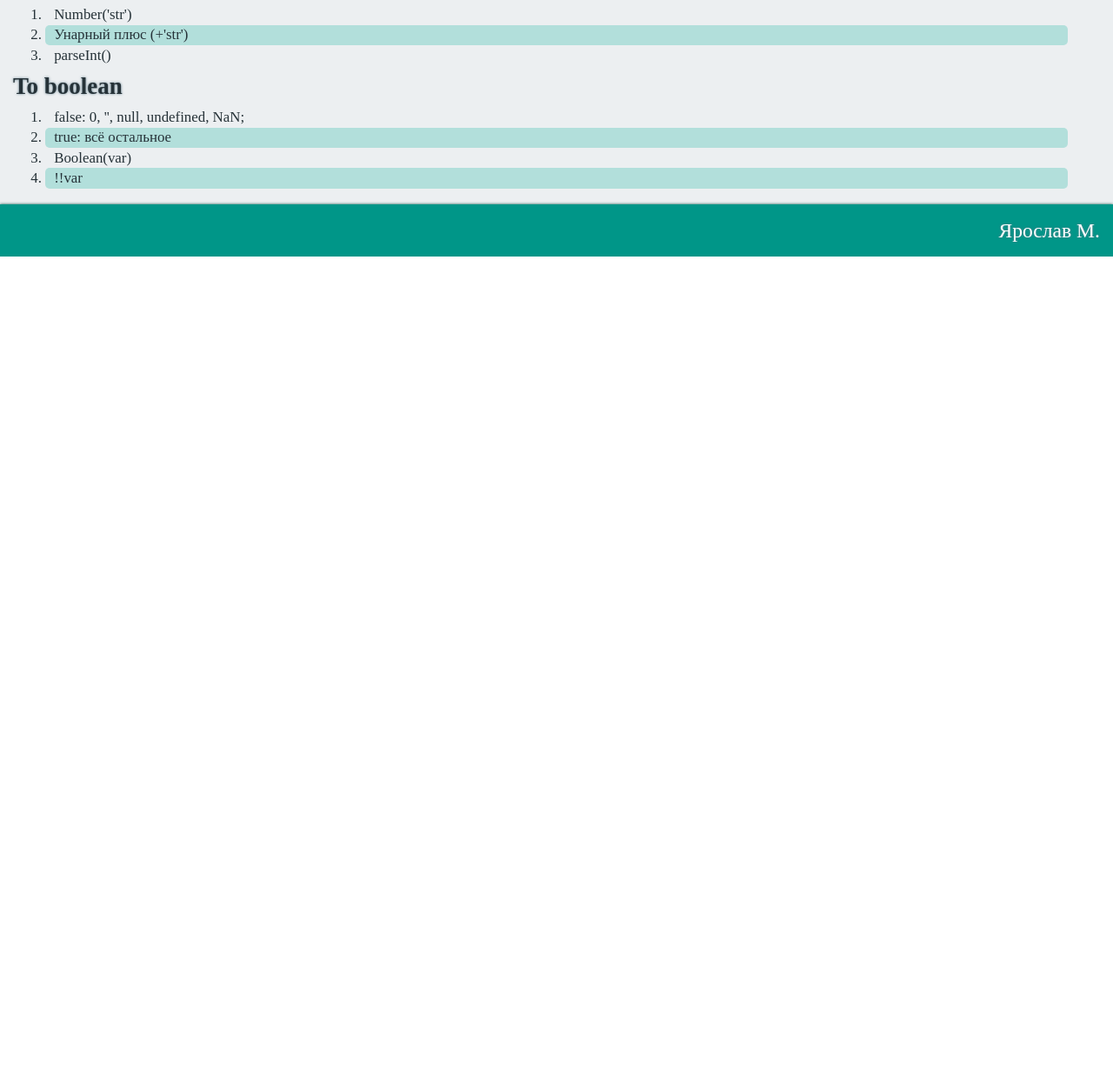
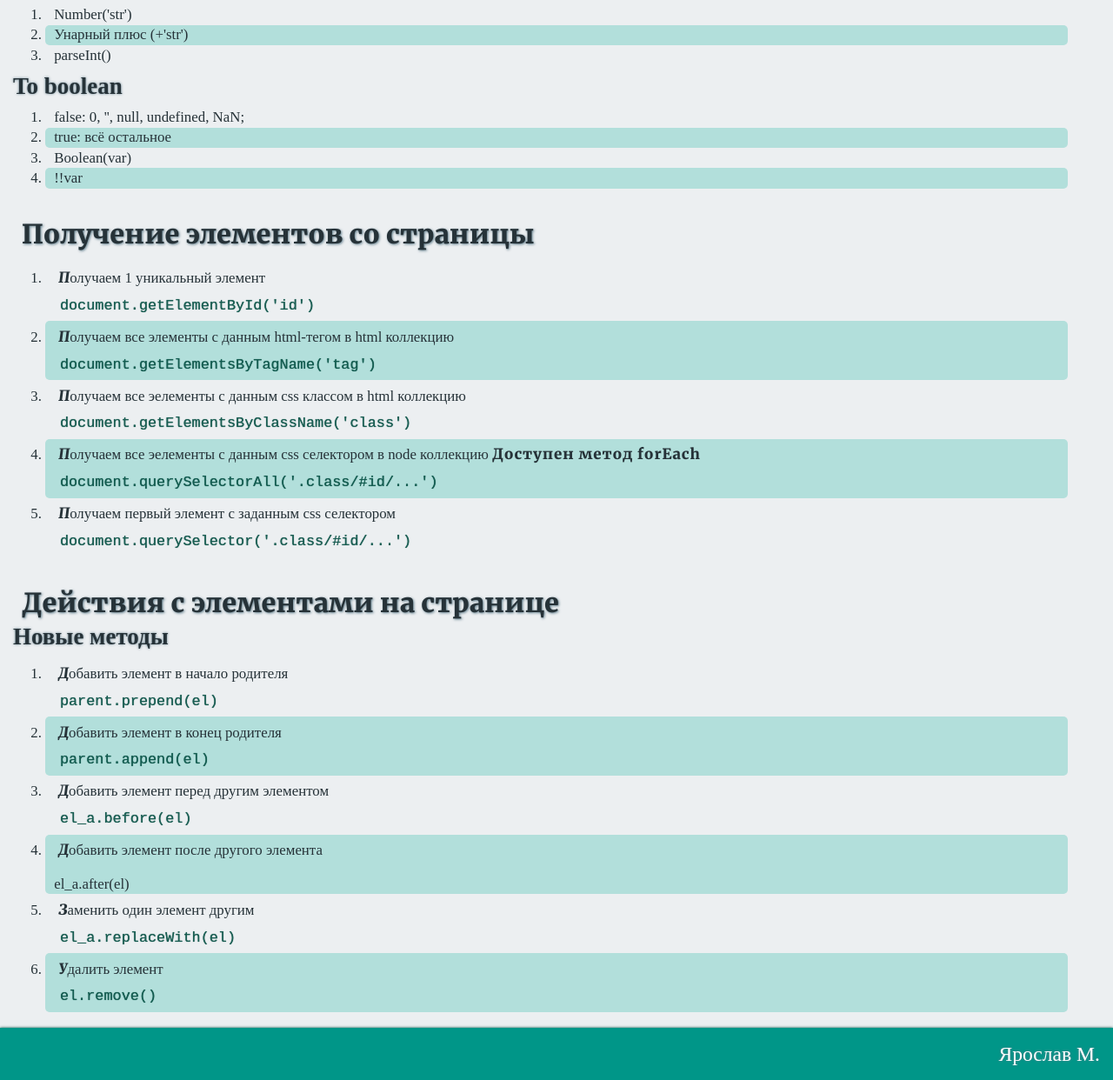
Before and after one commit to yarmsl/My-Lessons, a website: page docs/index.html in a window 1280 px wide. Shown: the part 4215-5457 px from the top of the page at 87% size. Before the commit the page ends 4510 px from the top, so only its background shows below. Drawn offline with Linux system fonts and the light colour scheme; files whose address does not match are found by name; a web font is replaced by a local one.

Commit message:
19.04.2021

```diff
--- a/docs/index.html
+++ b/docs/index.html
@@ -180,6 +180,28 @@ Object.setPrototypeOf(joe, soldier);<br> <span>Устанавливает свя
       <li>!!var</li>
    </ul>
 </section>
+<section>
+   <h2>Получение элементов со страницы</h2>
+   <ul>
+      <li><p>Получаем 1 уникальный элемент</p><code>document.getElementById('id')</code></li>
+      <li><p>Получаем все элементы с данным html-тегом в html коллекцию</p><code>document.getElementsByTagName('tag')</code></li>
+      <li><p>Получаем все эелементы с данным css классом в html коллекцию</p><code>document.getElementsByClassName('class')</code></li>
+      <li><p>Получаем все эелементы с данным css селектором в node коллекцию <b>Доступен метод forEach</b></p><code>document.querySelectorAll('.class/#id/...')</code></li>
+      <li><p>Получаем первый элемент с заданным css селектором</p><code>document.querySelector('.class/#id/...')</code></li>
+   </ul>
+</section>
+<section>
+   <h2>Действия с элементами на странице</h2>
+   <h3>Новые методы</h3>
+   <ul>
+      <li><p>Добавить элемент в начало родителя</p><code>parent.prepend(el)</code></li>
+      <li><p>Добавить элемент в конец родителя</p><code>parent.append(el)</code></li>
+      <li><p>Добавить элемент перед другим элементом</p><code>el_a.before(el)</code></li>
+      <li><p>Добавить элемент после другого элемента</p><code></code>el_a.after(el)</li>
+      <li><p>Заменить один элемент другим</p><code>el_a.replaceWith(el)</code></li>
+      <li><p>Удалить элемент</p><code>el.remove()</code></li>
+   </ul>
+</section>
 </main>
       <footer class="footer">
    <div class="footer__container">
```
Also changed, not shown: docs/main.html (+22 -0 lines), src/main.html (+22 -0 lines).
